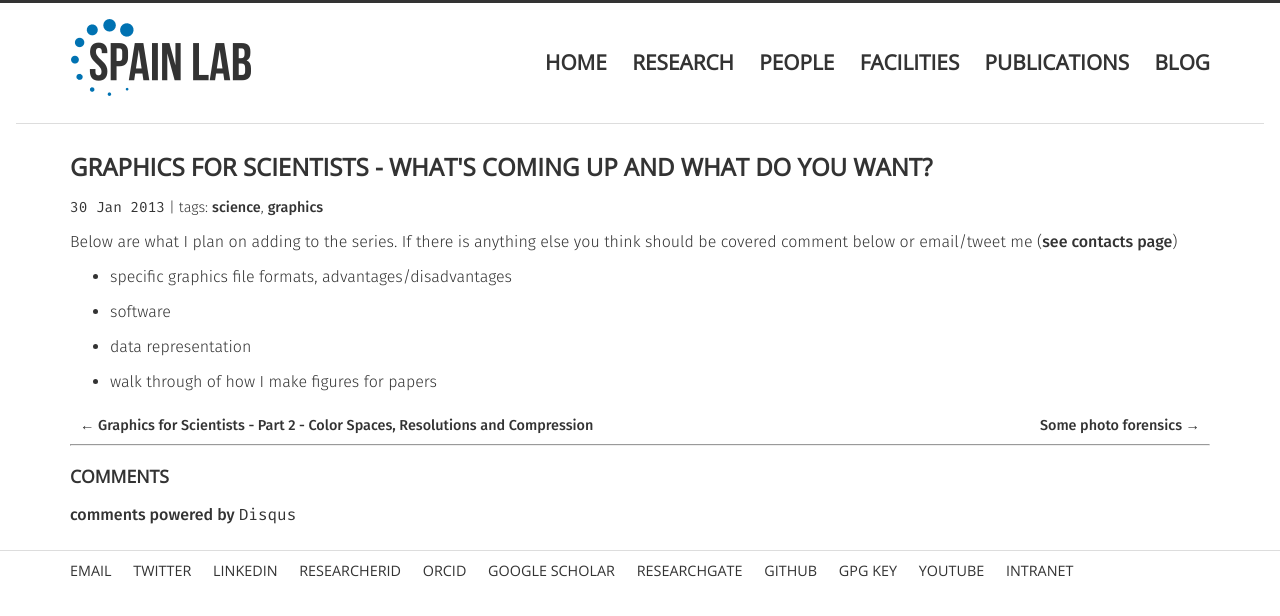
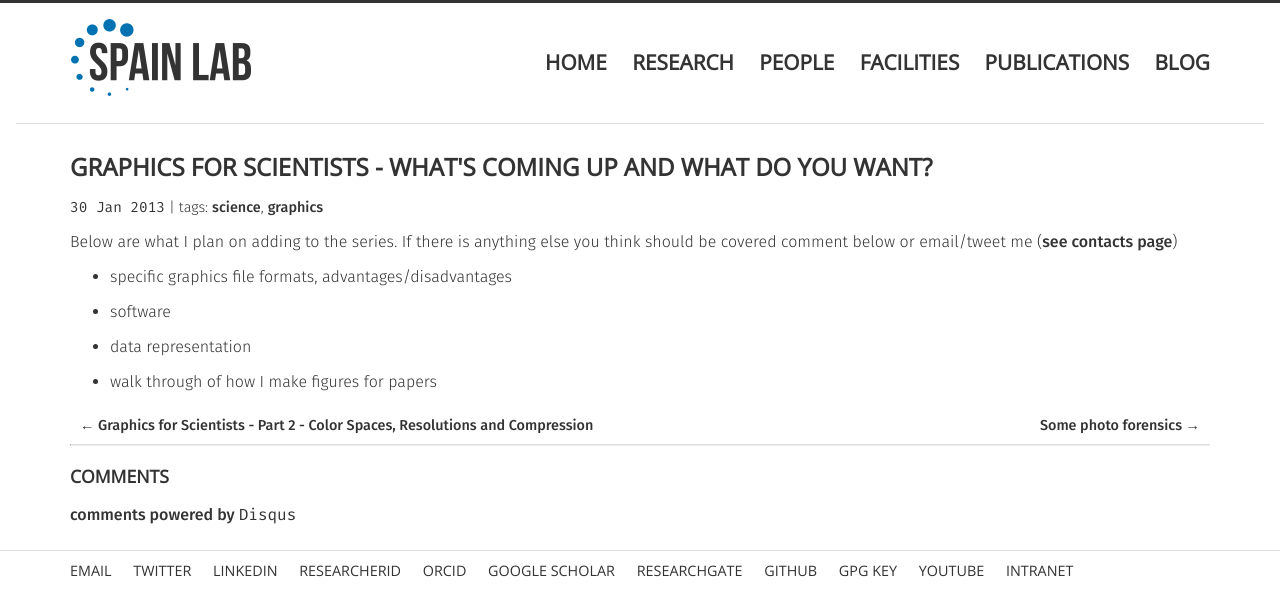
Before and after one commit to sebspain/sebspain.github.io, a Jekyll site: the page built from _posts/2013-01-30-graphics-for-scientists-whats-coming-up-and-what-do-you-want.markdown, in a window 1280 px wide. Shown: the top 616 px of the page. Built offline with Jekyll 4.4.1, drawn with Linux system fonts in a browser that asks for light colours; comment, search, counter and statistics services are not loaded.

Commit message:
added hr format

```diff
--- a/css/style.css
+++ b/css/style.css
@@ -45,6 +45,10 @@ span {
 	color: #333;
 	font-family: 'Fira Mono', monospace, 'Courier New';
 	font-size: 100%;
+}
+
+hr {
+    border-top: 1px solid #ddd
 }
 /*Headings*/
 
```
